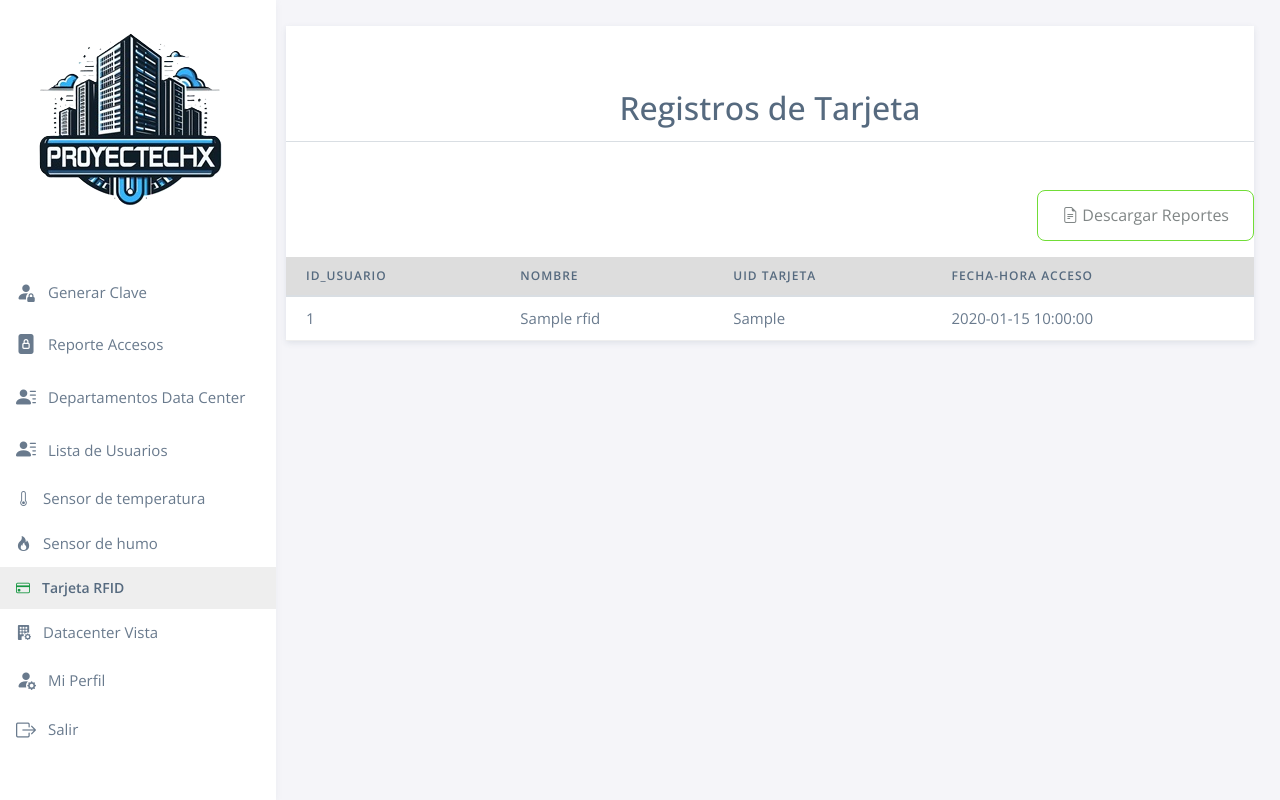
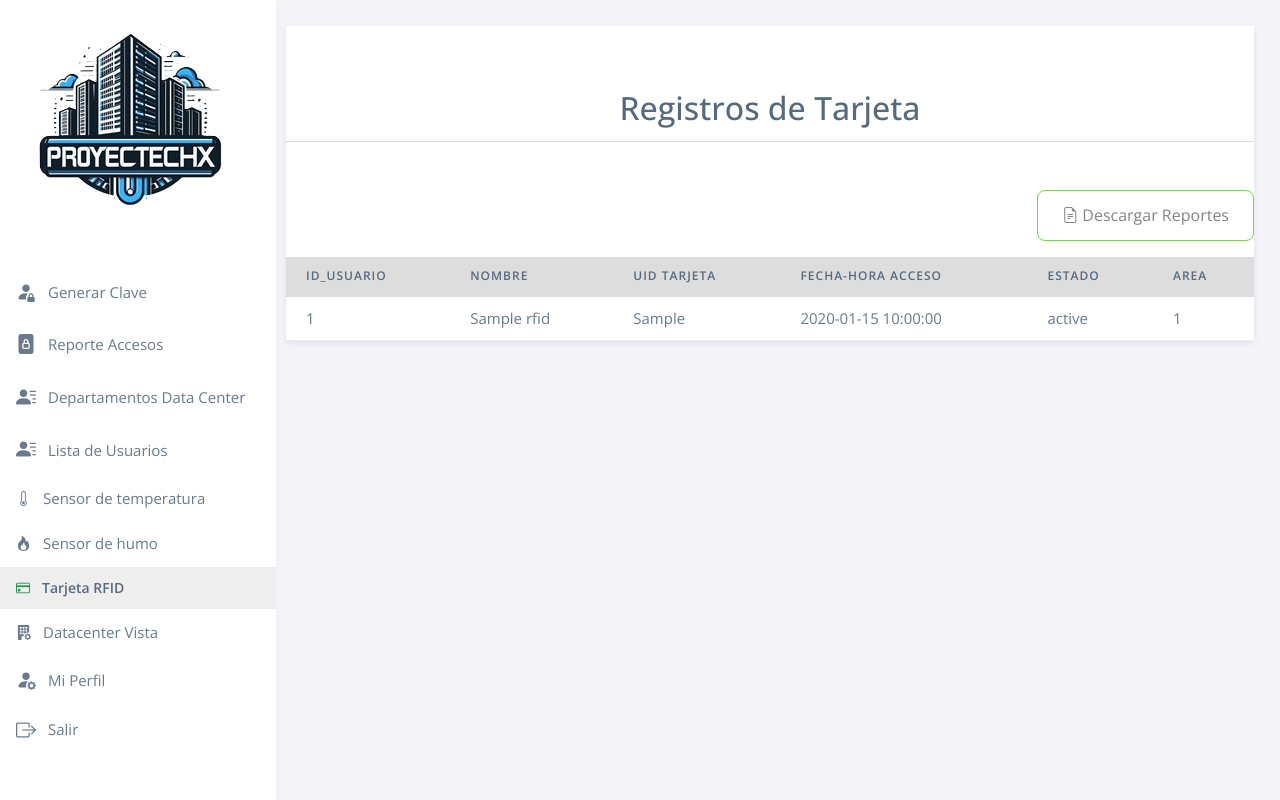
Before and after one commit to Ismaelsevi24/Ismaelsevi24.github.io, a Flask app: page /tarjeta-rfid in a window 1280 px wide. Run offline with Flask 3, Linux system fonts and the light colour scheme; the visitor is signed in with stand-in values (Sample User, id 1); tables that the repository leaves empty or names only in its code hold one stand-in row (values such as "Sample post"); some libraries are stand-ins or nearby versions.

Commit message:
agregacion

```diff
--- a/my-app/controllers/funciones_home.py
+++ b/my-app/controllers/funciones_home.py
@@ -336,7 +336,7 @@ def tarjeta():
         with connectionBD() as conexion_MySQLdb:
             with conexion_MySQLdb.cursor(dictionary=True) as cursor:
                 # Modifica la consulta según la estructura de tu base de datos
-                querySQL = "SELECT nombre, tarjeta, id_usuario, fecha_hora FROM tarjeta_rfid ORDER BY fecha_hora DESC"
+                querySQL = "SELECT nombre, tarjeta, id_usuario, fecha_hora, estado, id_area FROM tarjeta_rfid ORDER BY fecha_hora DESC"
                 cursor.execute(querySQL)
                 datos_tarjeta = cursor.fetchall()
         return datos_tarjeta
--- a/my-app/templates/public/usuarios/tarjeta.html
+++ b/my-app/templates/public/usuarios/tarjeta.html
@@ -26,6 +26,8 @@
               <th>Nombre</th>
               <th>UID Tarjeta</th>
               <th>Fecha-hora acceso</th>
+              <th>Estado</th>
+              <th>Area</th>
               <!-- La columna de Acciones se ha eliminado -->
             </tr>
           </thead>
@@ -36,6 +38,8 @@
                 <td>{{ tarjeta_rfid.nombre}} </td>
                 <td>{{ tarjeta_rfid.tarjeta }}</td>
                 <td class="fecha-hora">{{ tarjeta_rfid.fecha_hora}}</td>
+                <td>{{ tarjeta_rfid.estado }}</td>
+                <td>{{ tarjeta_rfid.id_area }}</td>
                 <!-- La columna de Acciones se ha eliminado -->
               </tr>
             {% endfor %}
```
